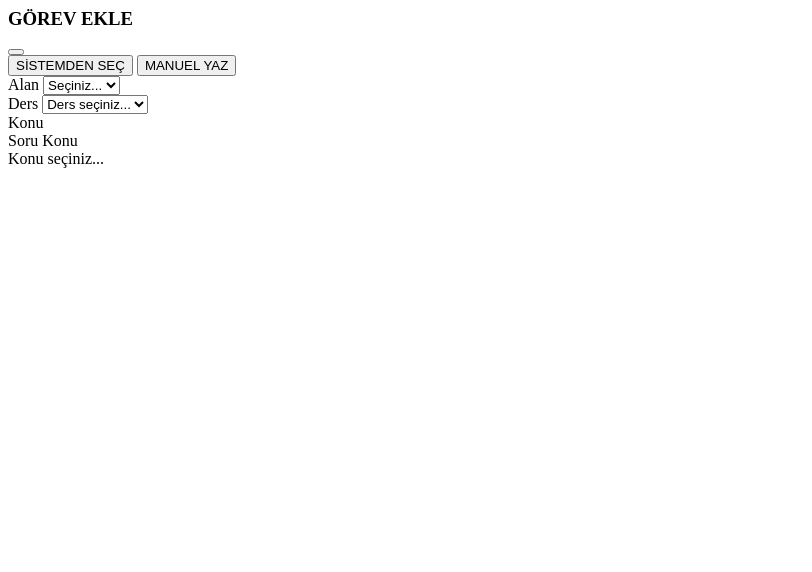
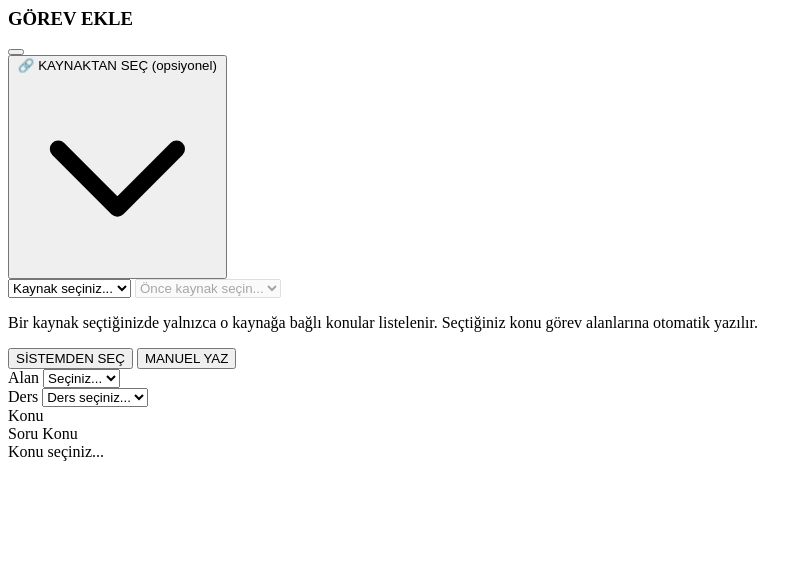
Before and after one commit to 7sebahattin/dersproscomtr, a PHP site: page /koc/modals.php in a window 1280 px wide. Shown: the top 572 px of the page, without its empty margins (0-812 px from the left). Run offline with PHP 8.4, Linux system fonts and the light colour scheme.

Commit message:
Müfredat sistemi — Faz 3: Görev oluşturmada Kaynaktan konu seçimi (opsiyonel)
- Görev ekleme modalına 'KAYNAKTAN SEÇ' opsiyonel paneli eklendi (koc/modals.php)
  * Kaynak seçilince API'den SADECE o kaynağa bağlı konular gelir (action=resource_topics)
  * Seçilen konu mevcut serbest-metin alanlarını (custom_subject/custom_topic) doldurur
- schedule_items şeması, INSERT mantığı ve koc_paneli.php DEĞİŞTİRİLMEDİ
- Kaynak seçilmezse form aynen eskisi gibi çalışır (eski sistem korunur)

```diff
--- a/koc/modals.php
+++ b/koc/modals.php
@@ -16,6 +16,23 @@
                 <input type="hidden" name="save_schedule" value="1">
                 <input type="hidden" name="schedule_id" id="scheduleIdV3">
                 <input type="hidden" name="date" id="modalDateV3">
+
+                <!-- YENİ: Kaynaktan Seç (opsiyonel) — kaynağa bağlı konuları getirir, manuel alanları doldurur -->
+                <div id="eduResourceBox" class="mb-4 rounded-xl border border-emerald-100 bg-emerald-50/60 overflow-hidden">
+                    <button type="button" onclick="eduToggleResourceBox()" class="w-full flex items-center justify-between px-3 py-2.5 text-left">
+                        <span class="text-[11px] font-black text-emerald-700 flex items-center gap-1.5">🔗 KAYNAKTAN SEÇ <span class="font-normal text-emerald-500/80 normal-case tracking-normal">(opsiyonel)</span></span>
+                        <svg id="eduBoxChevron" class="w-4 h-4 text-emerald-500 transition-transform" fill="none" stroke="currentColor" viewBox="0 0 24 24"><path stroke-linecap="round" stroke-linejoin="round" stroke-width="2" d="M19 9l-7 7-7-7"></path></svg>
+                    </button>
+                    <div id="eduResourceInner" class="hidden px-3 pb-3 space-y-2">
+                        <select id="eduResourceSelect" class="w-full bg-white border border-emerald-200 rounded-lg text-sm p-2.5 font-medium text-slate-700 outline-none focus:ring-1 focus:ring-emerald-400">
+                            <option value="">Kaynak seçiniz...</option>
+                        </select>
+                        <select id="eduResourceTopic" disabled class="w-full bg-white border border-emerald-200 rounded-lg text-sm p-2.5 font-medium text-slate-700 outline-none focus:ring-1 focus:ring-emerald-400 disabled:opacity-50">
+                            <option value="">Önce kaynak seçin...</option>
+                        </select>
+                        <p class="text-[10px] text-emerald-600/80 leading-snug">Bir kaynak seçtiğinizde yalnızca o kaynağa bağlı konular listelenir. Seçtiğiniz konu görev alanlarına otomatik yazılır.</p>
+                    </div>
+                </div>
 
                 <div class="flex bg-slate-100 p-1.5 rounded-xl mb-5 border border-slate-200">
                     <button type="button" onclick="switchModeV3('system')" id="btn-systemV3" class="flex-1 py-2.5 text-xs font-black rounded-lg bg-white text-[#223488] shadow-sm transition-all duration-200 border border-slate-100">SİSTEMDEN SEÇ</button>
@@ -239,3 +256,84 @@
         </form>
     </div>
 </div>
+<!-- YENİ Müfredat Sistemi — Kaynaktan konu seçimi (opsiyonel, eski akışı etkilemez) -->
+<script>
+(function () {
+    var box   = document.getElementById('eduResourceBox');
+    if (!box) return;
+    var inner = document.getElementById('eduResourceInner');
+    var chev  = document.getElementById('eduBoxChevron');
+    var rSel  = document.getElementById('eduResourceSelect');
+    var tSel  = document.getElementById('eduResourceTopic');
+    var loaded = false;
+
+    window.eduToggleResourceBox = function () {
+        inner.classList.toggle('hidden');
+        chev.style.transform = inner.classList.contains('hidden') ? '' : 'rotate(180deg)';
+        if (!loaded) { loaded = true; loadResources(); }
+    };
+
+    function loadResources() {
+        fetch('/ajax/education_api.php?action=resources&per_page=200', { credentials: 'same-origin' })
+            .then(function (r) { return r.json(); })
+            .then(function (j) {
+                if (!j.ok || !j.data.length) {
+                    rSel.innerHTML = '<option value="">Henüz kaynak yok</option>';
+                    return;
+                }
+                var html = '<option value="">Kaynak seçiniz...</option>';
+                j.data.forEach(function (res) {
+                    html += '<option value="' + res.id + '">' + escapeHtml(res.title) +
+                            ' (' + (res.topic_count || 0) + ' konu)</option>';
+                });
+                rSel.innerHTML = html;
+            })
+            .catch(function () { rSel.innerHTML = '<option value="">Yüklenemedi</option>'; });
+    }
+
+    rSel.addEventListener('change', function () {
+        var id = rSel.value;
+        tSel.innerHTML = '<option value="">Yükleniyor...</option>';
+        tSel.disabled = true;
+        if (!id) { tSel.innerHTML = '<option value="">Önce kaynak seçin...</option>'; return; }
+        fetch('/ajax/education_api.php?action=resource_topics&resource_id=' + encodeURIComponent(id), { credentials: 'same-origin' })
+            .then(function (r) { return r.json(); })
+            .then(function (j) {
+                if (!j.ok || !j.data.length) {
+                    tSel.innerHTML = '<option value="">Bu kaynağa konu bağlı değil</option>';
+                    return;
+                }
+                var html = '<option value="">Konu seçiniz...</option>';
+                j.data.forEach(function (t) {
+                    html += '<option value="' + t.id + '"' +
+                            ' data-subject="' + escapeAttr(t.lesson_name) + '"' +
+                            ' data-topic="' + escapeAttr(t.topic_name) + '">' +
+                            escapeHtml(t.category_name + ' › ' + t.lesson_name + ' › ' + t.topic_name) + '</option>';
+                });
+                tSel.innerHTML = html;
+                tSel.disabled = false;
+            })
+            .catch(function () { tSel.innerHTML = '<option value="">Yüklenemedi</option>'; });
+    });
+
+    // Konu seçilince: manuel moda geç ve mevcut serbest-metin alanlarını doldur
+    tSel.addEventListener('change', function () {
+        var opt = tSel.options[tSel.selectedIndex];
+        if (!opt || !opt.value) return;
+        var subj = opt.getAttribute('data-subject') || '';
+        var top  = opt.getAttribute('data-topic') || '';
+        if (typeof window.switchModeV3 === 'function') { window.switchModeV3('manual'); }
+        var cs = document.getElementById('customSubjectV3');
+        var ct = document.getElementById('customTopicV3');
+        if (cs) cs.value = subj;
+        if (ct) ct.value = top;
+    });
+
+    function escapeHtml(s) {
+        return String(s).replace(/[&<>"']/g, function (c) {
+            return { '&': '&amp;', '<': '&lt;', '>': '&gt;', '"': '&quot;', "'": '&#39;' }[c];
+        });
+    }
+    function escapeAttr(s) { return escapeHtml(s); }
+})();
+</script>
```
